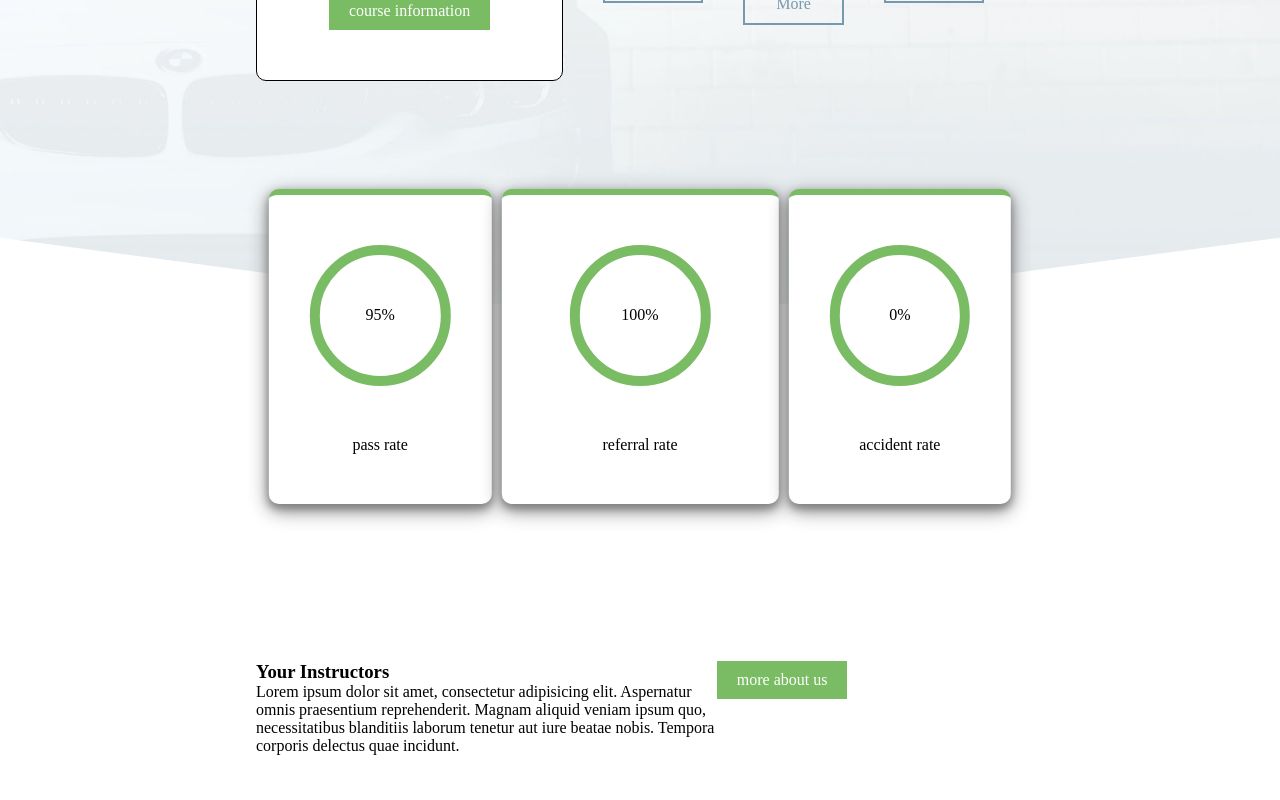
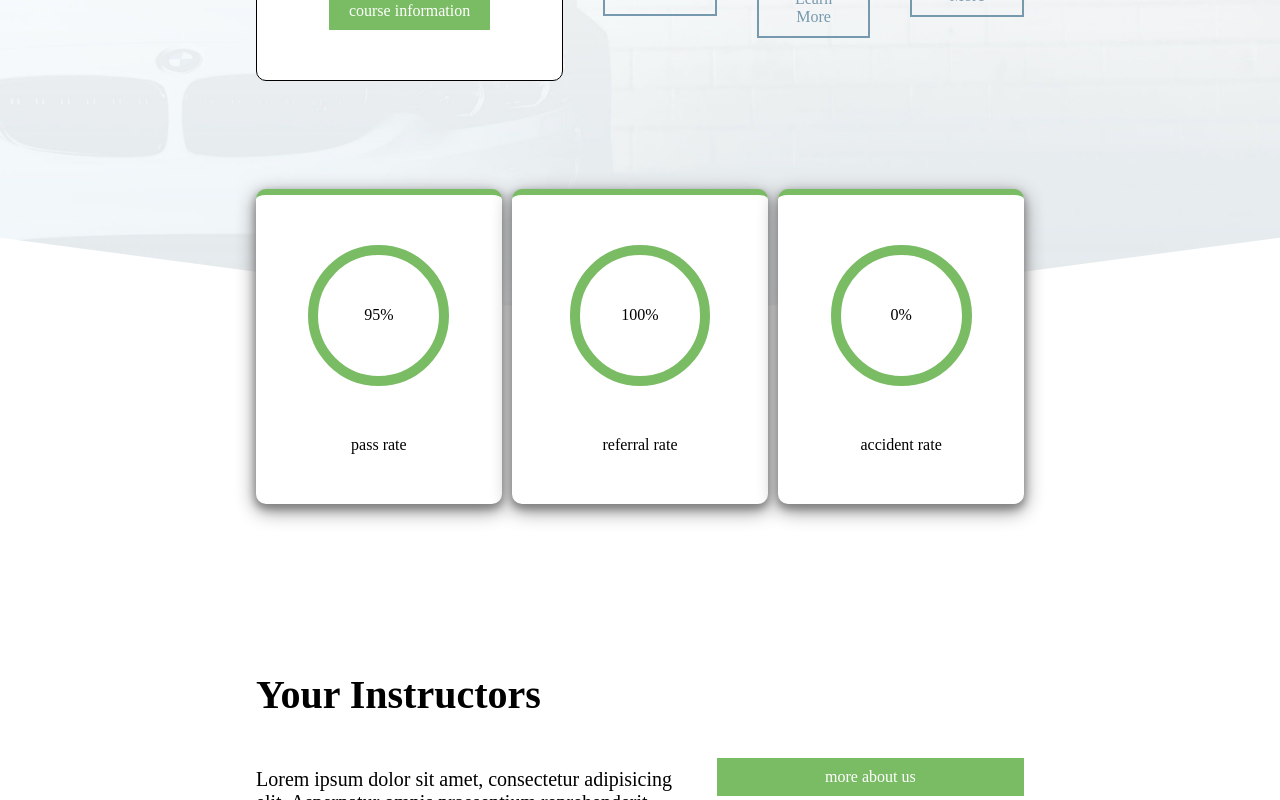
Before and after one commit to MatteoRuggieri2/proj-html-vuejs, a Vue app: page / in a window 1280 px wide. Shown: the part 2000-2800 px from the top of the page. Built offline with nearby package versions, Linux system fonts and the light colour scheme.

Commit message:
Terminato introduzione instructors

```diff
--- a/src/App.vue
+++ b/src/App.vue
@@ -2,7 +2,8 @@
   <div id="app">
 
     <Header :headerLinks="headerLinksArray" />
-    <Main :courses="coursesArray" :percentagesArray="percentagesLabelsArray" />
+    <Main :courses="coursesArray" />
+    <!-- <Main :courses="coursesArray" :percentagesArray="percentagesLabelsArray" /> -->
 
   </div>
 </template>
@@ -65,20 +66,20 @@ export default {
           img: 'courses-instructor.jpg'
         },
       ],
-      percentagesLabelsArray: [
-        {
-          name: 'pass rate',
-          percentage: '95%'
-        },
-        {
-          name: 'referral rate',
-          percentage: '100%'
-        },
-        {
-          name: 'accident rate',
-          percentage: '0%'
-        }
-      ]
+      // percentagesLabelsArray: [
+      //   {
+      //     name: 'pass rate',
+      //     percentage: '95%'
+      //   },
+      //   {
+      //     name: 'referral rate',
+      //     percentage: '100%'
+      //   },
+      //   {
+      //     name: 'accident rate',
+      //     percentage: '0%'
+      //   }
+      // ]
     }
   }
 
@@ -90,4 +91,27 @@ export default {
 <style lang="scss">
 @import './style/general.scss';
 
+  // Personalizzazione scrollbar
+  ::-webkit-scrollbar{
+    width:0.5em;
+    height:0.5em;
+    background: rgb(255, 255, 255);
+  }
+  ::-webkit-scrollbar-thumb{
+    border-radius:4px;
+    background-color: $primary_color;
+    // border: none;
+    border: 1px solid white;
+  }
+  ::-webkit-scrollbar-thumb:hover{
+    background-color: rgb(49, 172, 0);
+    // border: none;
+    border: 1px solid white;
+  }
+
+  ::-webkit-scrollbar-thumb:active{
+    background-color:rgb(40, 141, 0);
+    border: none;
+  }
+
 </style>
--- a/src/components/Main.vue
+++ b/src/components/Main.vue
@@ -76,7 +76,7 @@
 
                     <!-- Percentage Cards -->
                     <div class="percentage-card-container">
-                        <div class="col-30">
+                        <div class="col-32">
                             <div class="card">
                                 <div class="circle">95%</div>
                                 <div class="percentage-name">pass rate</div>
@@ -88,7 +88,7 @@
                                 <div class="percentage-name">referral rate</div>
                             </div>
                         </div>
-                        <div class="col-30">
+                        <div class="col-32">
                             <div class="card">
                                 <div class="circle">0%</div>
                                 <div class="percentage-name">accident rate</div>
@@ -115,7 +115,7 @@
                     </div>
 
                     <div class="col-40">
-                        <a class="btn btn-primary" href="#">more about us</a>
+                        <a class="btn button-100 btn-primary" href="#">more about us</a>
                     </div>
                 </div>
             </div>
@@ -234,6 +234,7 @@ export default {
 
                 .wrapper {
                     display: flex;
+                    justify-content: space-between;
 
                     .course-info-tab {
                         // margin: 50px 0;
@@ -266,12 +267,13 @@ export default {
                     }
 
                     .courses-container {
-                        padding: 0 20px;
                         display: flex;
+                        justify-content: space-around;
                     }
                 }
 
                 .percentage-card-container {
+                    width: 60%;
                     display: flex;
                     justify-content: space-between;
                     position: absolute;
@@ -327,9 +329,22 @@ export default {
 
         // Section - Instructors
         .instructors-sect {
+            padding-top: 90px;
 
             .wrapper {
                 display: flex;
+                justify-content: space-between;
+                align-items: center;
+
+                h3 {
+                    font-size: $section_title_font_size;
+                    margin-bottom: 50px;
+                }
+
+                p {
+                    font-size: 20px;
+                    padding-right: 20px;
+                }
             }
 
         }
--- a/src/components/SingleCourse.vue
+++ b/src/components/SingleCourse.vue
@@ -19,9 +19,7 @@ export default {
 @import '../style/variables.scss';
 
     .single-course {
-        // background-color: mediumturquoise;
-        // border: 1px solid black;
-        padding: 0 20px;
+        padding-left: 40px;
         text-align: center;
         color: $third_color;
 
--- a/src/style/general.scss
+++ b/src/style/general.scss
@@ -13,8 +13,8 @@
 }
 
 // Columns
-.col-30 {
-    width: 30%;
+.col-32 {
+    width: 32%;
 }
 
 .col-40 {
@@ -54,6 +54,11 @@ a {
 // BUTTON
 .btn {
     display: inline-block;
+    text-align: center;
+}
+
+.button-100 {
+    width: 100%;
 }
 
 .btn-primary {
```
